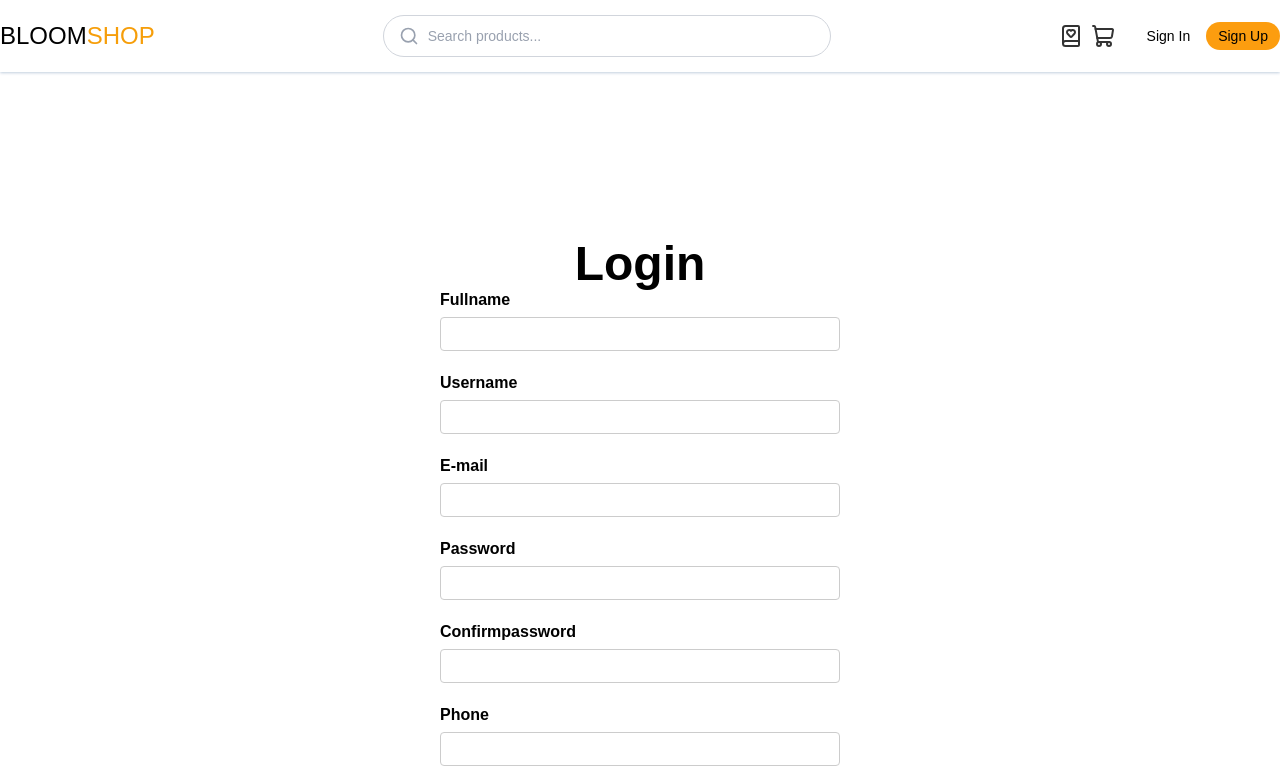
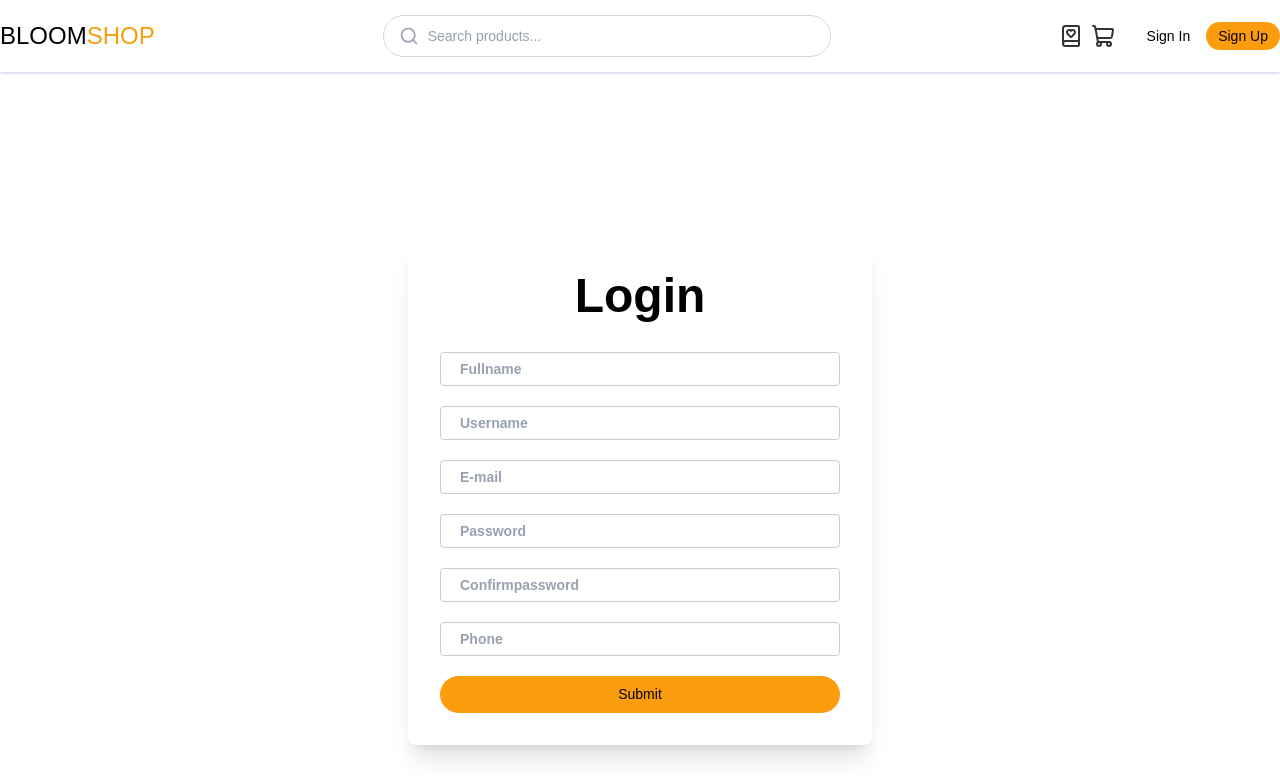
Before and after one commit to marouf-0082/e-commerce-1, a React (Vite) app: page /signup in a window 1280 px wide. Shown: the top 784 px of the page. Built offline with nearby package versions, Linux system fonts and the light colour scheme.

Commit message:
feat: enhance SignUp component with improved form layout and password visibility toggle; add Label component for better accessibility

```diff
--- a/src/pages/SignUp.tsx
+++ b/src/pages/SignUp.tsx
@@ -2,6 +2,9 @@ import { useForm } from "react-hook-form";
 import { DevTool } from "@hookform/devtools";
 import { Container } from "../components/container/Container";
 import { useSignUpContextProvider } from "../context/SignUpContext";
+import Label from "../ui/Label";
+import { useState } from "react";
+import { Eye, EyeOff } from "lucide-react";
 
 interface IFormData {
   fullname: string;
@@ -19,6 +22,7 @@ function SignUp() {
     control,
     handleSubmit,
     getValues,
+    watch,
     formState: { errors },
   } = useForm<IFormData>();
 
@@ -26,52 +30,76 @@ function SignUp() {
     handleSignUp(data);
   };
 
+  const [showPassword, setShowPassword] = useState({
+    password: false,
+    confirmpassword: false,
+  });
   return (
     <Container>
       <div className="p-60 flex flex-col items-center justify-center">
-        <h1 className="text-5xl font-bold">Login</h1>
+        <div className="flex flex-col items-center bg-white p-8 rounded-lg shadow-xl">
+          <h1 className="text-5xl font-bold mb-8">Login</h1>
           <form
             className="flex flex-col"
             onSubmit={handleSubmit(onSubmit)}
             noValidate
           >
             <div className="form-control">
-            <label htmlFor="fullname">Fullname</label>
+              <div className="relative">
                 <input
-              className="formInput"
+                  className="formInput peer pt-6"
+                  type="text"
+                  id="fullname"
+                  placeholder=" "
+                  {...register("fullname", {
+                    required: "please fill fullname",
+                  })}
+                />
+
+                <Label name="fullname" label="Fullname" />
+              </div>
+
+              <p className="error">{errors.fullname?.message}</p>
+            </div>
+
+            <div className="form-control">
+              <div className="relative">
+                <input
+                  className="formInput peer pt-6"
                   type="text"
                   id="username"
-              {...register("fullname", { required: "please fill fullname" })}
+                  placeholder=" "
+                  {...register("username", {
+                    required: "please fill username",
+                  })}
                 />
-            <p className="error">{errors.fullname?.message}</p>
+
+                <Label name="username" label="Username" />
               </div>
-          <div className="form-control">
-            <label htmlFor="username">Username</label>
-            <input
-              className="formInput"
-              type="text"
-              id="username"
-              {...register("username", { required: "please fill name" })}
-            />
+
               <p className="error">{errors.username?.message}</p>
             </div>
 
             <div className="form-control">
-            <label htmlFor="email">E-mail</label>
+              <div className="relative">
                 <input
-              className="formInput"
+                  className="formInput peer pt-6"
                   type="email"
                   id="email"
+                  placeholder=" "
                   {...register("email", {
                     required: "please fill email",
                     validate: {
                       notAdmin: (field) => {
                         return (
-                      field !== "test@gmail.com" || "fill another email please"
+                          field !== "test@gmail.com" ||
+                          "fill another email please"
                         );
                       },
                       notBlockListed: (field) => {
-                    return !field.endsWith("baddomain.com") || "change domain";
+                        return (
+                          !field.endsWith("baddomain.com") || "change domain"
+                        );
                       },
                     },
                     pattern: {
@@ -80,46 +108,115 @@ function SignUp() {
                     },
                   })}
                 />
+                <Label name="email" label="E-mail" />
+              </div>
               <p className="error">{errors.email?.message}</p>
             </div>
 
             <div className="form-control">
-            <label htmlFor="password">Password</label>
+              <div className="relative">
                 <input
-              className="formInput"
-              type="password"
+                  className="formInput peer pt-6"
+                  type={showPassword.password ? "text" : "password"}
+                  placeholder=" "
                   id="password"
-              {...register("password", { required: "please fill password" })}
+                  {...register("password", {
+                    required: "please fill password",
+                  })}
                 />
+                {watch("password") && (
+                  <div
+                    className="absolute right-4 top-1/2 -translate-y-1/2 cursor-pointer"
+                    onClick={() =>
+                      setShowPassword({
+                        ...showPassword,
+                        password: !showPassword.password,
+                      })
+                    }
+                  >
+                    {showPassword.password ? (
+                      <Eye
+                        size={22}
+                        color="#97A1AF"
+                        className="absolute right-0 top-1/2 -translate-y-1/2 cursor-pointer"
+                      />
+                    ) : (
+                      <EyeOff
+                        size={22}
+                        color="#97A1AF"
+                        className="absolute right-0 top-1/2 -translate-y-1/2 cursor-pointer"
+                      />
+                    )}
+                  </div>
+                )}
+                <Label name="password" label="Password" />
+              </div>
               <p className="error">{errors.password?.message}</p>
             </div>
+
             <div className="form-control">
-            <label htmlFor="confirmpassword">Confirmpassword</label>
+              <div className="relative">
                 <input
-              className="formInput"
-              type="password"
+                  className="formInput peer pt-6 relative"
+                  type={showPassword.confirmpassword ? "text" : "password"}
+                  placeholder=" "
                   id="confirmpassword"
                   {...register("confirmpassword", {
                     required: "please fill confirmpassword",
                     validate: (value) =>
-                  value === getValues("password") || "Password is not match",
+                      value === getValues("password") ||
+                      "Password is not match",
                   })}
                 />
+                {watch("confirmpassword") && (
+                  <div
+                    className="absolute right-4 top-1/2 -translate-y-1/2 cursor-pointer"
+                    onClick={() =>
+                      setShowPassword({
+                        ...showPassword,
+                        confirmpassword: !showPassword.confirmpassword,
+                      })
+                    }
+                  >
+                    {showPassword.confirmpassword ? (
+                      <Eye
+                        size={22}
+                        color="#97A1AF"
+                        className="absolute right-0 top-1/2 -translate-y-1/2 cursor-pointer"
+                      />
+                    ) : (
+                      <EyeOff
+                        size={22}
+                        color="#97A1AF"
+                        className="absolute right-0 top-1/2 -translate-y-1/2 cursor-pointer"
+                      />
+                    )}
+                  </div>
+                )}
+                <Label name="confirmpassword" label="Confirmpassword" />
+              </div>
               <p className="error">{errors.confirmpassword?.message}</p>
             </div>
+
             <div className="form-control">
-            <label htmlFor="phone">Phone</label>
+              <div className="relative">
                 <input
-              className="formInput"
-              type="number"
+                  className="formInput peer pt-6"
+                  type="text"
                   id="phone"
+                  placeholder=" "
                   {...register("phone")}
                 />
+
+                <Label name="phone" label="Phone" />
+              </div>
+
               <p className="error">{errors.phone?.message}</p>
             </div>
 
             <button className="btn primary-btn">Submit</button>
           </form>
+        </div>
         <DevTool control={control} />
       </div>
     </Container>
--- /dev/null
+++ b/src/ui/Label.tsx
@@ -0,0 +1,39 @@
+import React from 'react'
+
+function Label({name, label}: {name: string, label: string}) {
+  return (
+    <label
+              htmlFor={name}
+              className="
+                absolute
+                left-4
+                top-1/2
+                -translate-y-1/2
+                bg-white
+                px-1
+                text-[14px]
+                text-[#97A1AF]
+                transition-all
+                duration-200
+
+                peer-focus:top-0
+                peer-focus:-translate-y-1/2
+                peer-focus:text-[14px]
+                peer-focus:text-[#F69E0A]
+
+
+                peer-placeholder-shown:top-1/2
+                peer-placeholder-shown:text-[14px]
+
+                peer-[:not(:placeholder-shown)]:top-0
+              peer-[:not(:placeholder-shown)]:-translate-y-1/2
+              peer-[:not(:placeholder-shown)]:text-[14px]
+              peer-[:not(:placeholder-shown)]:text-[#F69E0A]
+              "
+            >
+              {label}
+            </label>
+  )
+}
+
+export default Label
```
Lines whose indentation alone changed are shown as unchanged.
